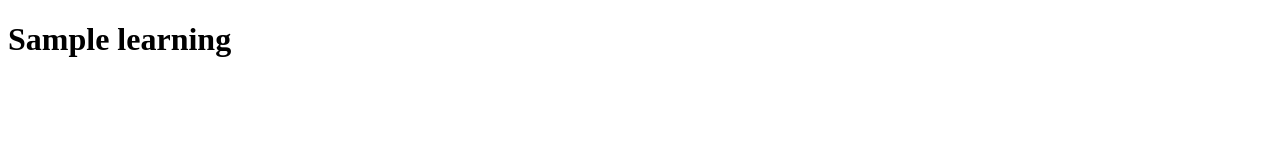
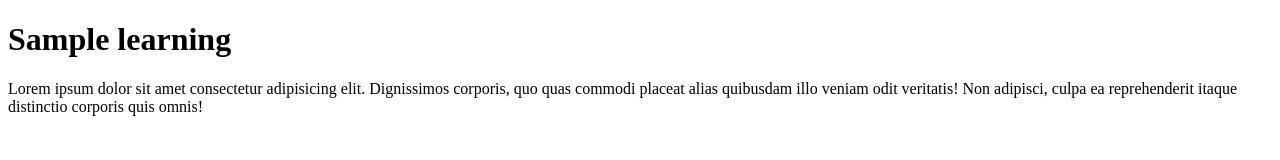
Before and after one commit to kantesreenithin/learn-git, a plain HTML site: page index.html in a window 1280 px wide. Drawn offline with Linux system fonts and the light colour scheme.

Commit message:
add paraagraph to code

```diff
--- a/index.html
+++ b/index.html
@@ -1,11 +1,17 @@
 <!DOCTYPE html>
 <html lang="en">
-<head>
-    <meta charset="UTF-8">
-    <meta name="viewport" content="width=device-width, initial-scale=1.0">
+  <head>
+    <meta charset="UTF-8" />
+    <meta name="viewport" content="width=device-width, initial-scale=1.0" />
     <title>git learnt</title>
-</head>
-<body>
+  </head>
+  <body>
     <h1>Sample learning</h1>
-</body>
+    <p>
+      Lorem ipsum dolor sit amet consectetur adipisicing elit. Dignissimos
+      corporis, quo quas commodi placeat alias quibusdam illo veniam odit
+      veritatis! Non adipisci, culpa ea reprehenderit itaque distinctio corporis
+      quis omnis!
+    </p>
+  </body>
 </html>
```
